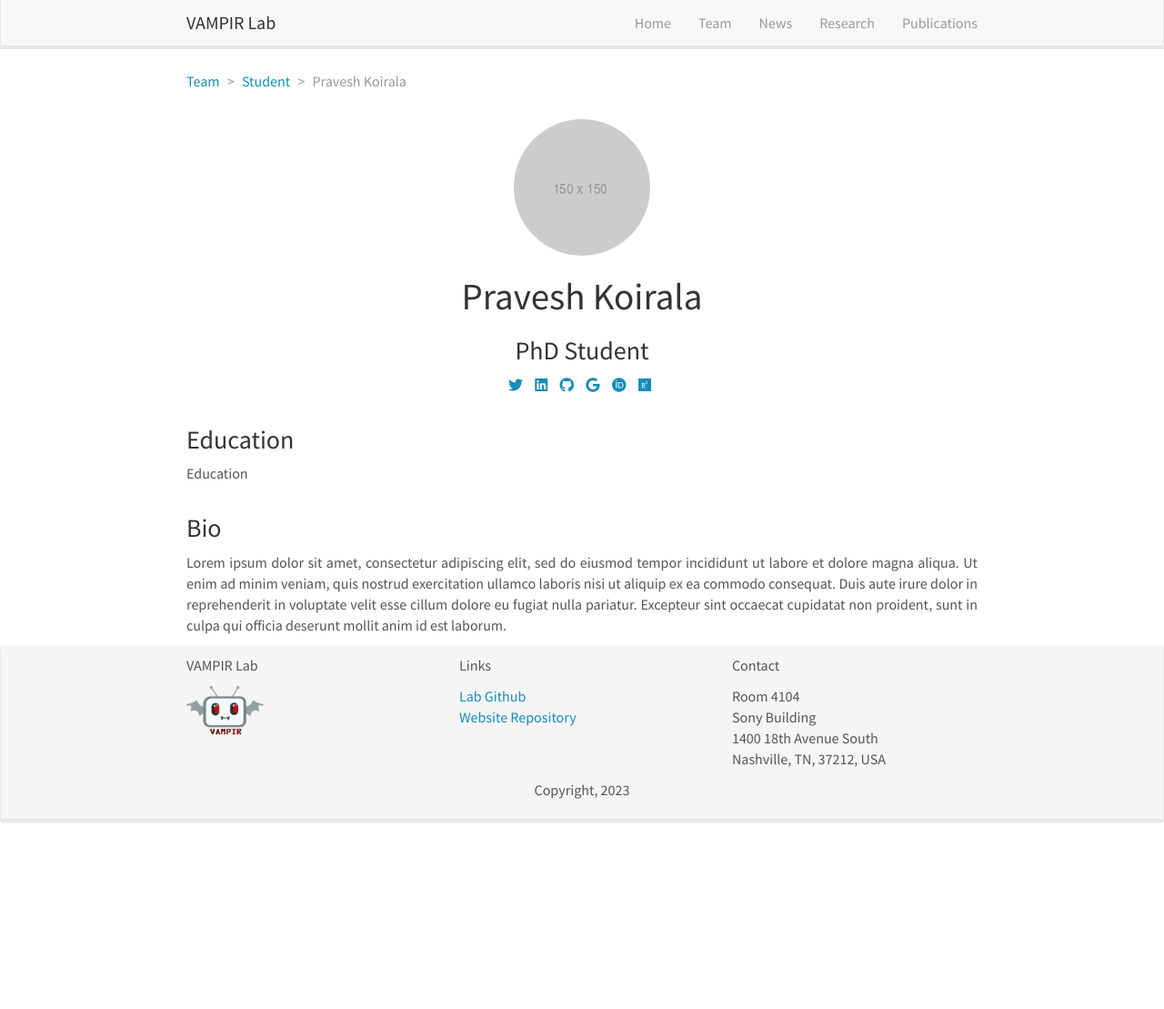
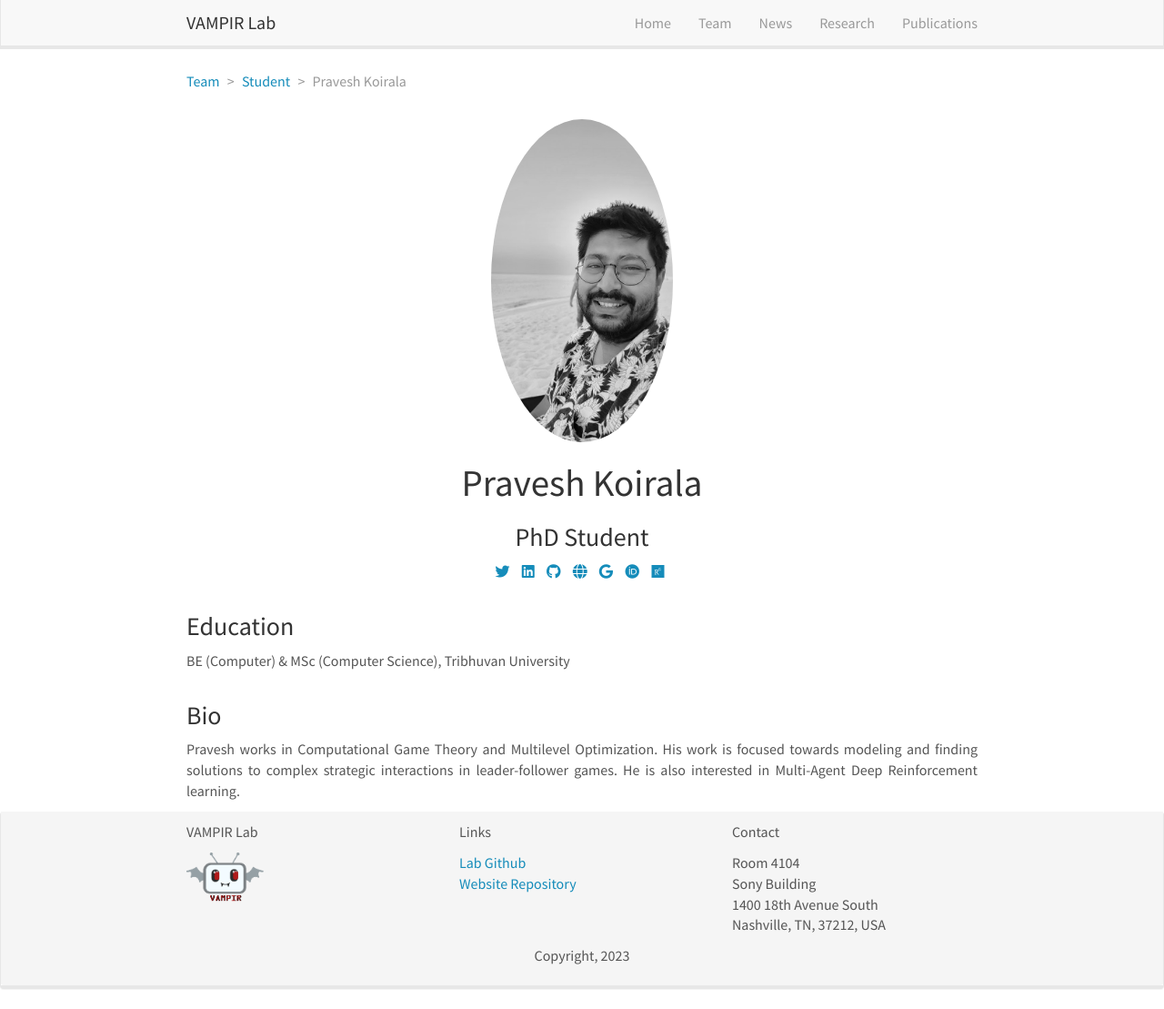
Before and after one commit to VAMPIR-Lab/vampir-lab.github.io, a Jekyll site: the page built from _pages/team/_posts/2016-10-01-researcher-student-pravesh.md, in a window 1280 px wide and 1109 px high. Shown: the whole window at 91% size. Built offline with Jekyll 4.4.1, drawn with Linux system fonts in a browser that asks for light colours; nearby versions of some CDN libraries.

Commit message:
Change Pravesh's description

```diff
--- a/_pages/team/_posts/2016-10-01-researcher-student-pravesh.md
+++ b/_pages/team/_posts/2016-10-01-researcher-student-pravesh.md
@@ -2,19 +2,19 @@
 layout: member
 category: student
 title: Pravesh Koirala
-image: researcher.png
+image: pravesh.png
 role: PhD Student
-permalink: 'team/researcher-name'
+permalink: 'team/pravesh'
 social:
     twitter: https://twitter.com/
-    linkedin: https://www.linkedin.com/
-    google-scholar: https://scholar.google.fr/
-    github: https://github.com/
-    website:
-    orcid: https://orcid.org/
+    linkedin: https://www.linkedin.com/in/pravesh-koirala-7874808a/
+    google-scholar: https://scholar.google.com/citations?user=UQwD7a0AAAAJ&hl=en&oi=ao
+    github: https://github.com/PraveshKoirala
+    website: https://praveshkoirala.com
+    orcid: https://orcid.org/0009-0004-1331-3804
     research-gate: https://www.researchgate.net/
 education:
- - Education
+ - BE (Computer) & MSc (Computer Science), Tribhuvan University
 ---
 
-Lorem ipsum dolor sit amet, consectetur adipiscing elit, sed do eiusmod tempor incididunt ut labore et dolore magna aliqua. Ut enim ad minim veniam, quis nostrud exercitation ullamco laboris nisi ut aliquip ex ea commodo consequat. Duis aute irure dolor in reprehenderit in voluptate velit esse cillum dolore eu fugiat nulla pariatur. Excepteur sint occaecat cupidatat non proident, sunt in culpa qui officia deserunt mollit anim id est laborum.
+Pravesh works in Computational Game Theory and Multilevel Optimization. His work is focused towards modeling and finding solutions to complex strategic interactions in leader-follower games. He is also interested in Multi-Agent Deep Reinforcement learning.
```
Also changed, not shown: images/team/pravesh.png (added).
